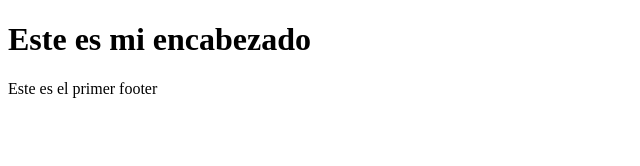
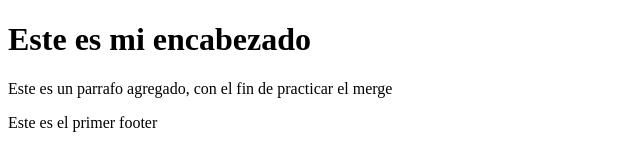
Before and after one commit to ErickPu146/Prueba_merge, a plain HTML site: page index.html in a window 1280 px wide. Shown: the whole page, without its empty margins (0-640 px from the left). Drawn offline with Linux system fonts and the light colour scheme.

Commit message:
Tercer commit; se agrego  contenido al main

```diff
--- a/index.html
+++ b/index.html
@@ -12,7 +12,9 @@
     </header>
 
     <main>
-
+        <div>
+            <p>Este es un parrafo agregado, con el fin de practicar el merge</p>
+        </div>
     </main>
 
     <footer>
```
